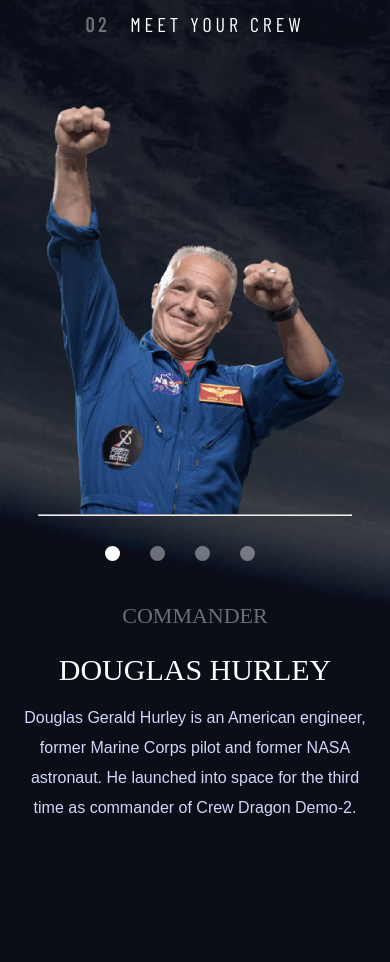
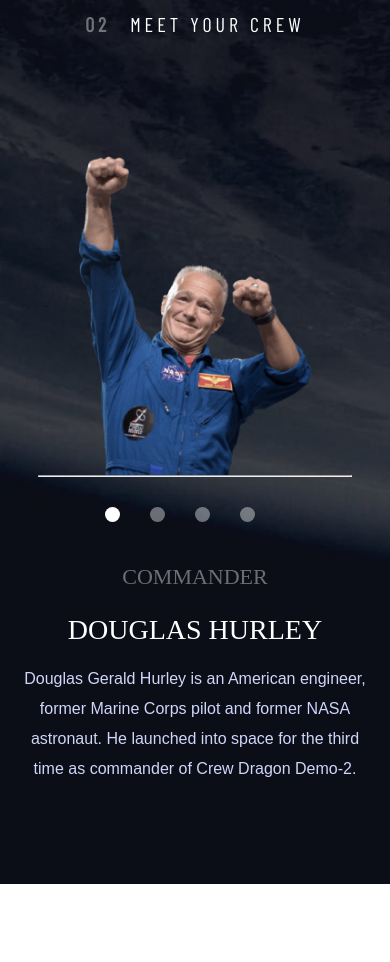
Before and after one commit to HerrFreundlich/space-tourism-website, a plain HTML site: page crew.html in a window 390 px wide. Shown: the part 81-1043 px from the top of the page. After the commit the page ends 965 px from the top, so only its background shows below. Drawn offline with nearby package versions, Linux system fonts and the light colour scheme; a web font is replaced by a local one.

Commit message:
mobile design test 2

```diff
--- a/styles/crew_mobile_styles.css
+++ b/styles/crew_mobile_styles.css
@@ -57,7 +57,7 @@ body {
 
     margin: 50px 0 10px 0;
 
-    font-size: 30px;
+    font-size: 28px;
 }
 
 .crew-description p {
@@ -109,11 +109,11 @@ body {
     justify-content: end;
 
     grid-row: 2;
-    min-height: 446px;
+    min-height: 407px;
 }
 
 .crew-preview img {
-    width: 300px;
+    width: 60vw;
 }
 
 .crew-preview hr {
--- a/styles/technology_mobile_styles.css
+++ b/styles/technology_mobile_styles.css
@@ -52,6 +52,7 @@ body {
     height: 50px;
 
     margin-right: 25px;
+    padding: 0;
 
     border: solid 1px rgb(255, 255, 255, 0.3);
     border-radius: 100%;
```
